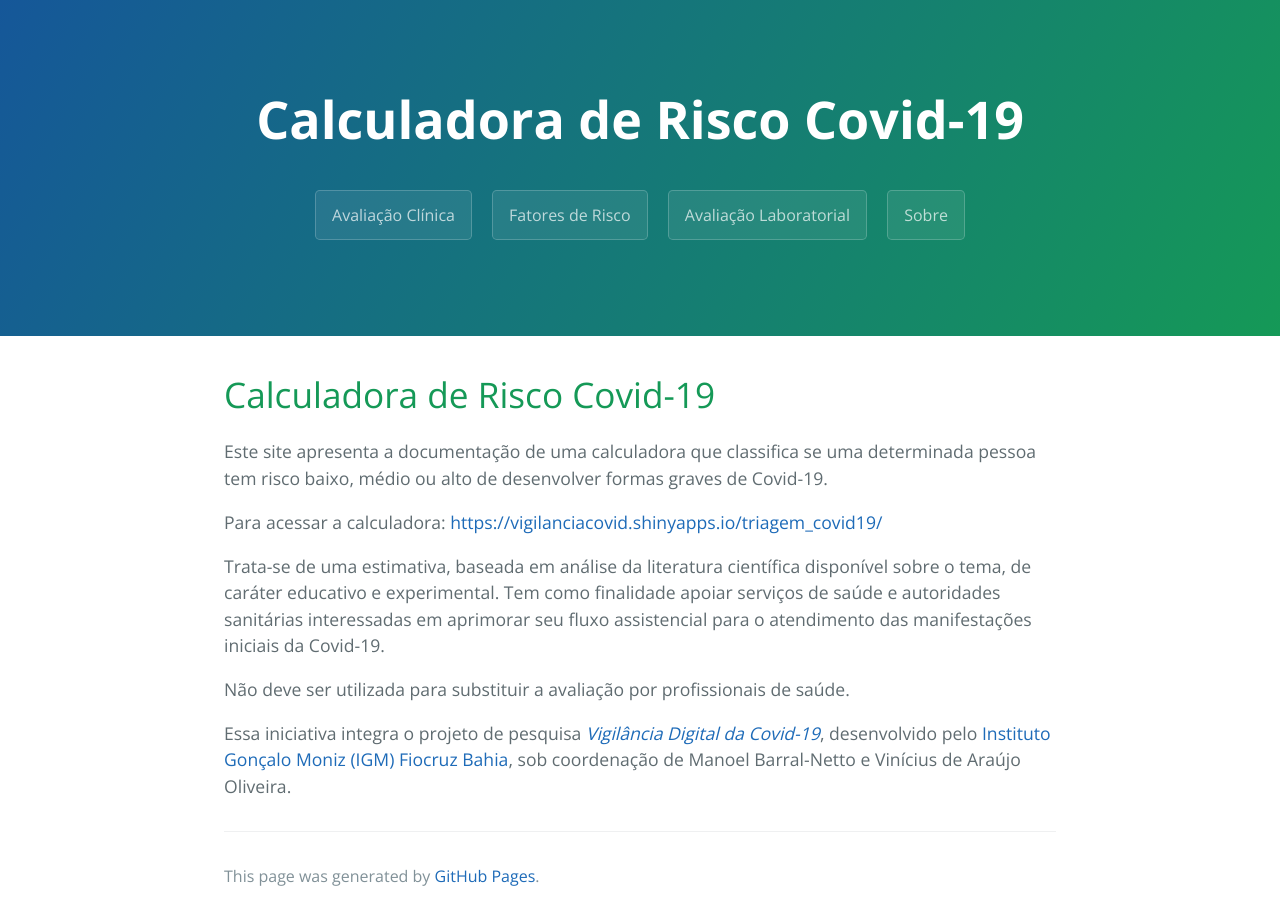
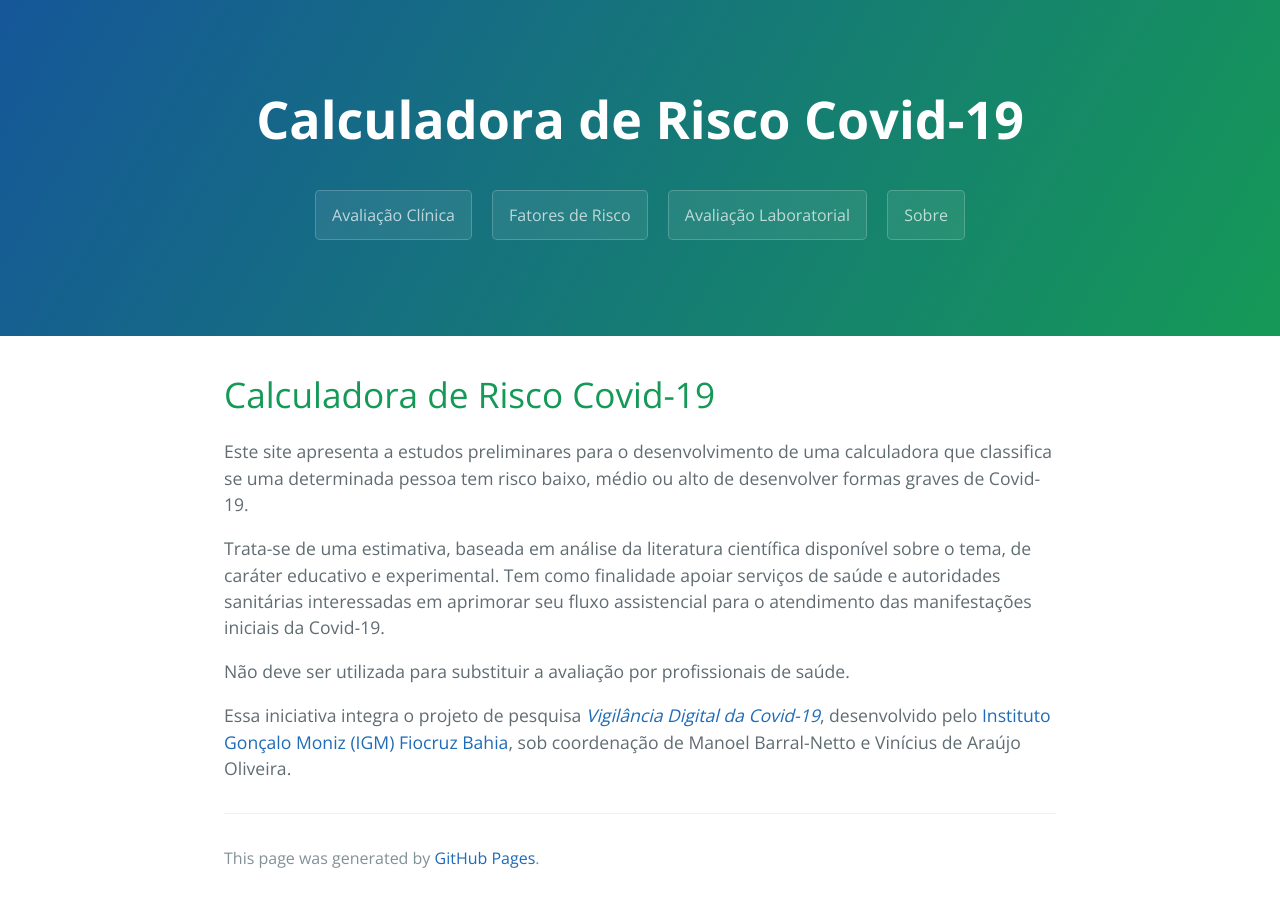
Before and after one commit to vigilanciacovid/vigilanciacovid.github.io, a Jekyll site: the page built from index.md, in a window 1280 px wide. Built offline with Jekyll 4.4.1, drawn with Linux system fonts in a browser that asks for light colours; our own code applies the rules of GitHub Pages for plain Markdown files; the repository's description, which GitHub fills in, is left out.

Commit message:
Update index.md

```diff
--- a/index.md
+++ b/index.md
@@ -1,8 +1,6 @@
 # Calculadora de Risco Covid-19
 
-Este site apresenta a documentação de uma calculadora que classifica se uma determinada pessoa tem risco baixo, médio ou alto de desenvolver formas graves de Covid-19.
-
-Para acessar a calculadora: [https://vigilanciacovid.shinyapps.io/triagem_covid19/](https://vigilanciacovid.shinyapps.io/triagem_covid19/)
+Este site apresenta a estudos preliminares para o desenvolvimento de uma calculadora que classifica se uma determinada pessoa tem risco baixo, médio ou alto de desenvolver formas graves de Covid-19.
 
 Trata-se de uma estimativa, baseada em análise da literatura científica disponível sobre o tema, de caráter educativo e experimental. Tem como finalidade apoiar serviços de saúde e autoridades sanitárias interessadas em aprimorar seu fluxo assistencial para o atendimento das manifestações iniciais da Covid-19.
 
```
